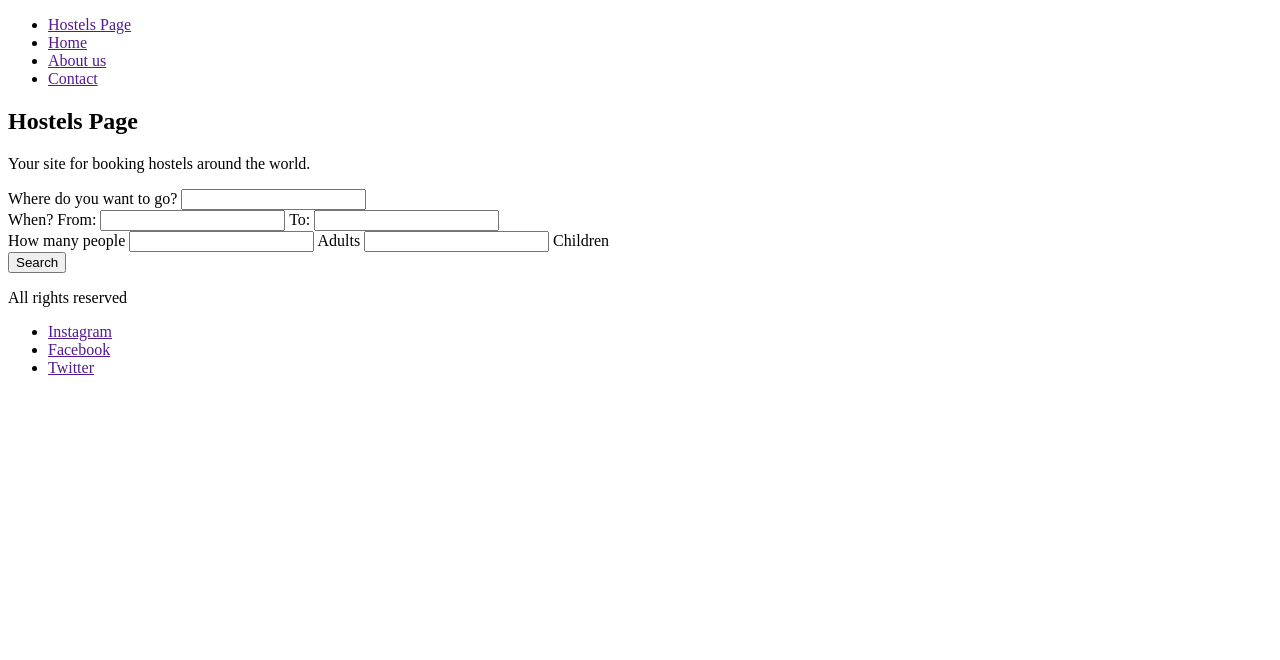
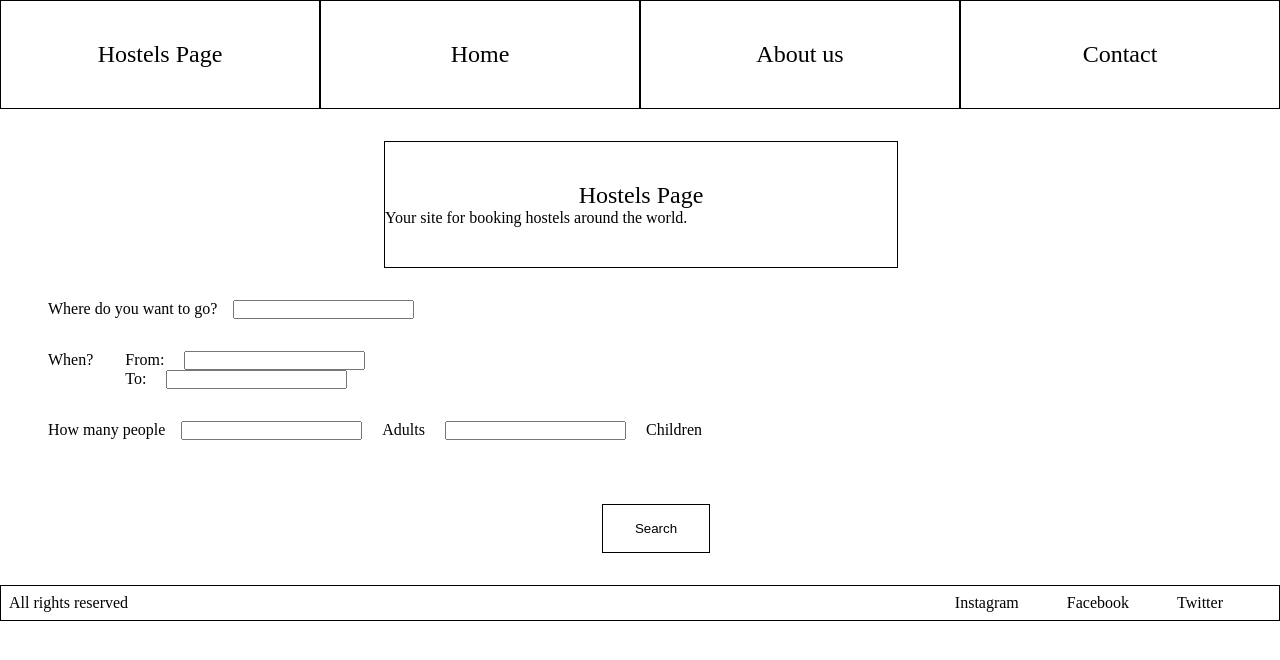
Before and after one commit to Laura-Izaguirre/Metodolog-a-BEM, a plain HTML site: page index.html in a window 1280 px wide. Drawn offline with Linux system fonts and the light colour scheme.

Commit message:
Estilo agregado a index.html

```diff
--- a/index.html
+++ b/index.html
@@ -4,47 +4,56 @@
     <meta charset="UTF-8">
     <meta http-equiv="X-UA-Compatible" content="IE=edge">
     <meta name="viewport" content="width=device-width, initial-scale=1.0">
+    <link rel="stylesheet" href="style.css">
     <title>Metodologia BEM</title>
 </head>
 <body>
     <header class="header">
         <nav class="navigation">
             <ul class="navigation__list">
-                <li class="navigation__item"><a href="">Hostels Page</a></li>
-                <li class="navigation__item"><a href="">Home</a></li>
-                <li class="navigation__item"><a href="">About us</a></li>
-                <li class="navigation__item"><a href="">Contact</a></li>
+                <li class="navigation__item"><a href="" class="navigation__item__link">Hostels Page</a></li>
+                <li class="navigation__item"><a href="" class="navigation__item__link">Home</a></li>
+                <li class="navigation__item"><a href="" class="navigation__item__link">About us</a></li>
+                <li class="navigation__item"><a href="" class="navigation__item__link">Contact</a></li>
             </ul>
         </nav>
     </header>
 
     <main class="main">
         <div class="introduction">
-            <h2>Hostels Page</h2>
+            <h2 class="introduction__caption">Hostels Page</h2>
             <p>Your site for booking hostels around the world.</p>
         </div>
 
         <form class="search_form" action="">
-            <div class="search_form_info">
-                <label for="">Where do you want to go?</label>
+            <div class="search_form__info">
+                <label for="" class="info__description">Where do you want to go?</label>
                 <input type="text" class="info_input">
             </div>
-            <div class="search_form__info vertical_search_form">
-                <h>When?</h>
-                <label for="">From:</label>
-                <input type="text" class="info_input">
-                <label for="">To:</label>
-                <input type="text" class="info_input">
+            <div class="search_form__info">
+                <h class="info__description">When?</h>
+                <div class="info__vertical">
+                    <div>
+                        <label for="" class="info__description">From:</label>
+                        <input type="text" class="info__input">
+                    </div>
+                    <div>
+                        <label for="" class="info__description">To:</label>
+                        <input type="text" class="info__input">
+                    </div>
+                </div>
             </div>
             <div class="search_form__info ">
-                <h>How many people</h>
-                <input type="number" class="info_input">
-                <label for="nombre"> Adults </label>
-                <input type="number" class="info_input">
-                <label for="nombre"> Children </label>
+                <h class="info__description">How many people</h>
+                <div class="info__horizontal">
+                    <input type="number" class="info__input">
+                    <label for="" class="info__description"> Adults </label>
+                    <input type="number" class="info__input">
+                    <label for="" class="info__description"> Children </label>
+                </div>
             </div>
-            <div>
-                <input type="button" value="Search" class="search_input">
+            <div class="search_form__button">
+                <input type="button" value="Search" class="button__input">
             </div>
         </form>
     </main>
@@ -53,12 +62,11 @@
         <p>All rights reserved</p>
         <nav class="social_media">
             <ul class="social_media__list">
-                <li class="social_media__item"><a href="">Instagram</a></li>
-                <li class="social_media__item"><a href="">Facebook</a></li>
-                <li class="social_media_item"><a href="">Twitter</a></li>
+                <li class="social_media__item"><a href="" class="social_media__item__link">Instagram</a></li>
+                <li class="social_media__item"><a href="" class="social_media__item__link">Facebook</a></li>
+                <li class="social_media__item"><a href="" class="social_media__item__link">Twitter</a></li>
             </ul>
         </nav>
-
     </footer>
 </body>
 </html>
--- /dev/null
+++ b/style.css
@@ -0,0 +1,114 @@
+* {
+    margin: 0;
+    padding: 0;
+}
+
+.header {
+    width: 100%;
+    justify-content: center;
+}
+
+.navigation__item, .introduction__caption{
+    font-size: 1.5rem;
+    font-weight: lighter;
+}
+
+.navigation__list {
+    display: flex;
+    flex-direction: row;
+    text-align: center;
+}
+
+.navigation__item {
+    list-style: none;
+    border: 0.1rem black solid;
+    width: 25%;
+    padding: 2.5rem 0;
+}
+
+.navigation__item__link:link, .navigation__item__link:visited {
+    color: black;
+    text-decoration: none;
+
+}
+
+.navigation__item__link:hover, .navigation__item__link:active {
+    text-decoration: underline;
+}
+
+.introduction {
+    width: 40%;
+    border: 0.1rem black solid;
+    padding: 2.5rem 0;
+    margin: 2rem 30%;
+}
+
+.introduction__caption {
+    text-align: center;
+}
+
+.search_form {
+    margin-left: 2rem;
+}
+
+.search_form__info {
+    display: flex;
+    flex-direction: row;
+    padding-bottom: 2rem;
+}
+
+.info__vertical {
+    display: flex;
+    flex-direction: column;
+}
+
+.info__vertical__input {
+    display: flex;
+    flex-direction: column;
+}
+
+.info__description {
+    margin: 0 1rem;
+}
+
+.search_form__button {
+    text-align: center;
+    margin: 2rem;
+}
+
+.button__input {
+    background-color: white;
+    border: 0.1rem black solid;
+    padding: 1rem 2rem;
+}
+
+.button__input:hover, .button__input:active {
+    color: white;
+    background-color: black;
+}
+
+.footer {
+    border: 0.1rem black solid;
+    display: flex;
+    flex-direction: row;
+    justify-content: space-between;
+    padding: 0.5rem;
+}
+
+.social_media__list {
+    display: flex;
+}
+
+.social_media__item {
+    list-style: none;
+    padding-right: 3rem;
+}
+
+.social_media__item__link:link, .social_media__item__link:visited {
+    color: black;
+    text-decoration: none;
+}
+
+.social_media__item__link:hover, .social_media__item__link:active {
+    text-decoration: underline;
+}
```
